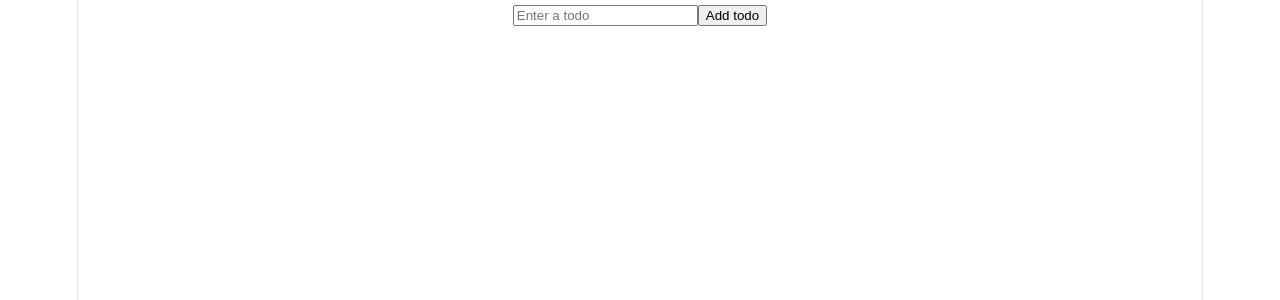
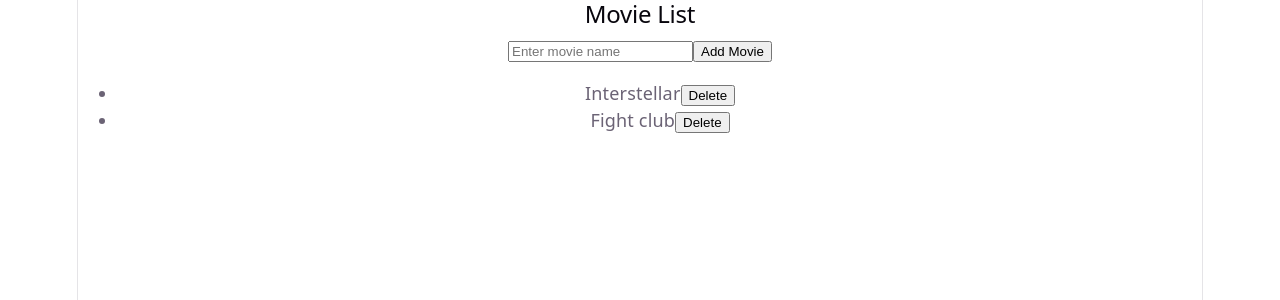
Before and after one commit to L1ndseyHerman/ReactViteTest, a React (Vite) app: page / in a window 1280 px wide. Shown: the top 300 px of the page. Built offline with nearby package versions, Linux system fonts and the light colour scheme.

Commit message:
Caught up thru vid 46: Movie app components

```diff
--- a/src/App.tsx
+++ b/src/App.tsx
@@ -1,8 +1,8 @@
 import "./App.css";
-import TodoList from "./todo/TodoList";
+import MovieApp from "./movie/MovieApp";
 
 function App() {
-  return <TodoList />;
+  return <MovieApp />;
 }
 
 export default App;
--- /dev/null
+++ b/src/movie/MovieApp.tsx
@@ -0,0 +1,14 @@
+import MovieForm from "./MovieForm";
+import MovieList from "./MovieList";
+
+const MovieApp = () => {
+  return (
+    <div>
+      <h2>Movie List</h2>
+      <MovieForm />
+      <MovieList />
+    </div>
+  );
+};
+
+export default MovieApp;
--- /dev/null
+++ b/src/movie/MovieForm.tsx
@@ -0,0 +1,10 @@
+const MovieForm = () => {
+  return (
+    <form>
+      <input type="text" placeholder="Enter movie name" />
+      <button type="submit">Add Movie</button>
+    </form>
+  );
+};
+
+export default MovieForm;
--- /dev/null
+++ b/src/movie/MovieItem.tsx
@@ -0,0 +1,17 @@
+type Props = {
+  title: string;
+  index: number;
+};
+
+const MovieItem = ({ title, index }: Props) => {
+  console.log(index);
+
+  return (
+    <li>
+      {title}
+      <button onClick={() => {}}>Delete</button>
+    </li>
+  );
+};
+
+export default MovieItem;
--- /dev/null
+++ b/src/movie/MovieList.tsx
@@ -0,0 +1,15 @@
+import MovieItem from "./MovieItem";
+
+const MovieList = () => {
+  const movies = ["Interstellar", "Fight club"];
+
+  return (
+    <ul>
+      {movies.map((movie, index) => (
+        <MovieItem index={index} title={movie} />
+      ))}
+    </ul>
+  );
+};
+
+export default MovieList;
```
